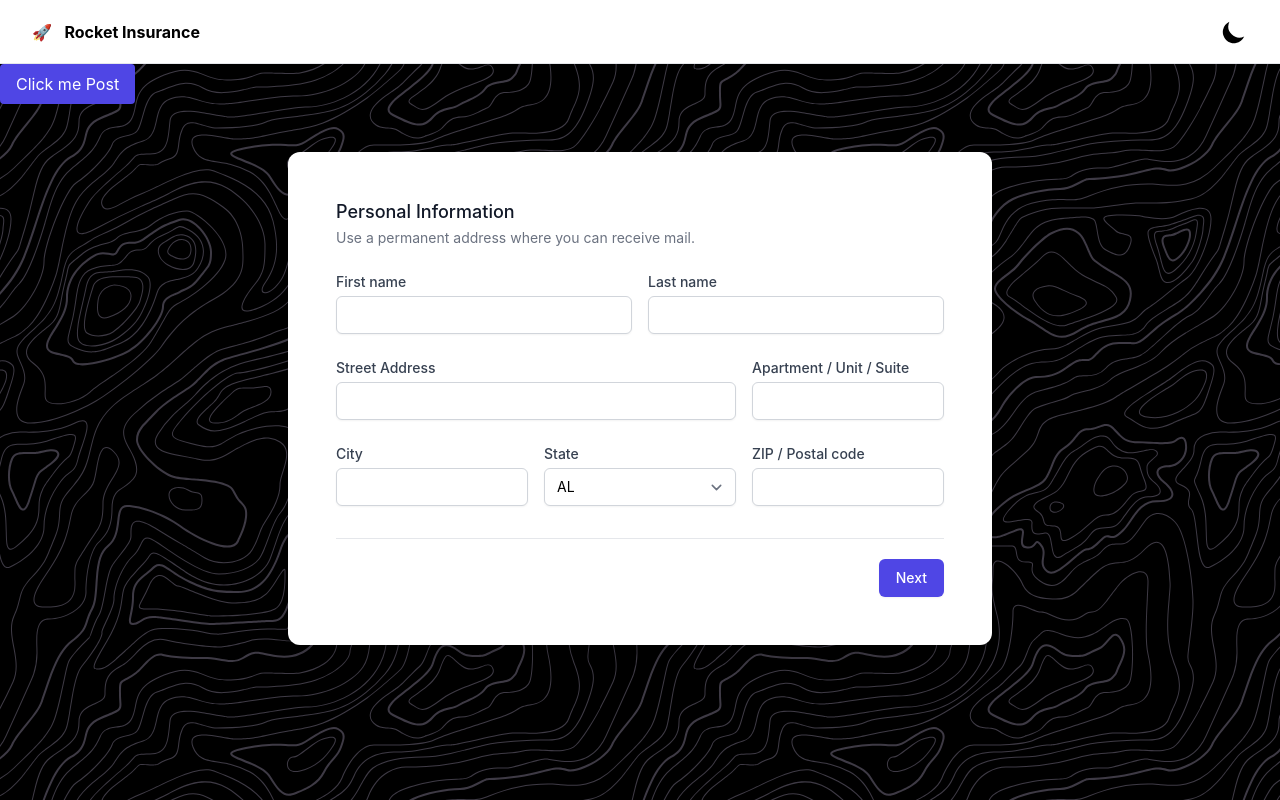
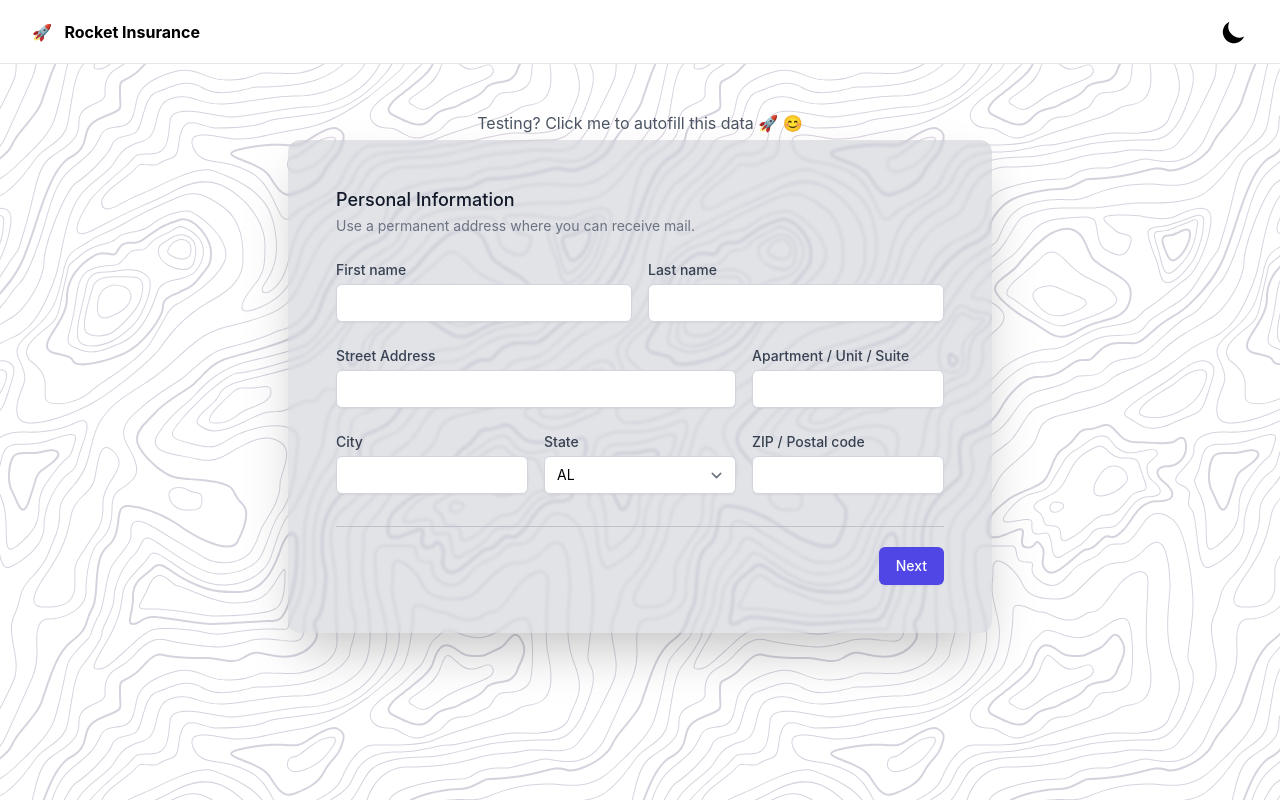
Before and after one commit to themattmayfield/Sure-Challenge, a Next.js app: page / in a window 1280 px wide. Built offline with nearby package versions, Linux system fonts and the light colour scheme.

Commit message:
ui updates

```diff
--- a/components/Breadcrumb.js
+++ b/components/Breadcrumb.js
@@ -6,9 +6,9 @@ const Breadcrumb = () => {
   return (
     <nav
       aria-label="Breadcrumb"
-      className="bg-white dark:bg-black md:border-b dark:border-sureGray"
+      className="bg-white dark:bg-black/90 border-b dark:border-sureGray"
     >
-      <div className="max-w-5xl mx-auto py-3 px-4 flex items-start sm:px-6 lg:px-8">
+      <div className="max-w-4xl mx-auto px-4 sm:px-6 lg:px-8 py-3 flex items-start">
         <a
           onClick={() => router.back()}
           href="#"
--- a/components/Layout.js
+++ b/components/Layout.js
@@ -1,10 +1,20 @@
-import React, { useState } from "react";
+import React, { useState, useEffect } from "react";
 import Header from "./Header";
 import Head from "next/head";
 import { bgStyle } from "styles/backgroundStyle";
 import { useTheme } from "next-themes";
 const Layout = ({ children, className, pageTitle }) => {
   const { systemTheme, setTheme, theme } = useTheme();
+  const [mounted, setMounted] = useState(false);
+
+  useEffect(() => {
+    setMounted(true);
+  }, []);
+
+  if (!mounted) return null;
+
+  const currentTheme = theme === "system" ? systemTheme : theme;
+
   return (
     <>
       {/* <Head>
@@ -14,7 +24,7 @@ const Layout = ({ children, className, pageTitle }) => {
       </Head> */}
       <div
         style={{
-          backgroundColor: theme === "dark" ? "white" : "black",
+          backgroundColor: currentTheme === "dark" ? "black" : "white",
           ...bgStyle,
         }}
         className={`${className} min-h-full`}
--- a/pages/index.js
+++ b/pages/index.js
@@ -2,7 +2,6 @@ import React, { useState } from "react";
 import Layout from "components/Layout";
 import States from "lib/States";
 import { useQuote } from "lib/quote";
-import { useRouter } from "next/router";
 
 export default function Ratings() {
   const { createQuoteHandler, setPremium, info } = useQuote();
@@ -46,8 +45,9 @@ export default function Ratings() {
 
   return (
     <Layout>
-      {/* {JSON.stringify(quote)} */}
-      <button
+      <div className="min-h-full flex flex-col justify-center py-12 px-4 sm:px-6 lg:px-8 max-w-3xl mx-auto">
+        <div className="flex justify-center mb-1">
+          <p
             onClick={() =>
               setState({
                 first_name: "Prairie",
@@ -61,24 +61,23 @@ export default function Ratings() {
                 },
               })
             }
-        className="bg-indigo-600 text-white rounded px-4 py-2"
+            className="animate-bounce hover:underline cursor-pointer text-gray-600 dark:text-gray-400/90"
           >
-        Click me Post
-      </button>
-
-      <div className="min-h-full flex flex-col justify-center py-12 px-4 sm:px-6 lg:px-8 max-w-3xl mx-auto">
-        <div className="w-full bg-white px-2 xs:px-8 sm:px-12 py-12 rounded-xl h-full flex flex-col justify-center shadow-xl overflow-hidden">
+            Testing? Click me to autofill this data 🚀 😊
+          </p>
+        </div>
+        <InfoFrost>
           <form
             onSubmit={submitData}
-            className="space-y-8 divide-y divide-gray-200"
+            className="space-y-8 divide-y divide-gray-400/50 dark:divide-gray-700"
           >
             <div className="space-y-8 divide-y divide-gray-200">
               <div>
                 <div>
-                  <h3 className="text-lg leading-6 font-medium text-gray-900">
+                  <h3 className="text-lg leading-6 font-medium text-gray-900 dark:text-gray-600">
                     Personal Information
                   </h3>
-                  <p className="mt-1 text-sm text-gray-500">
+                  <p className="mt-1 text-sm text-gray-500 dark:text-gray-400">
                     Use a permanent address where you can receive mail.
                   </p>
                 </div>
@@ -186,7 +185,7 @@ export default function Ratings() {
               </div>
             </div>
           </form>
-        </div>
+        </InfoFrost>
       </div>
     </Layout>
   );
@@ -196,14 +195,14 @@ const CustomInput = (props) => (
   <>
     <label
       htmlFor={props.htmlFor}
-      className="block text-sm font-medium text-gray-700"
+      className="block text-sm font-medium text-gray-700 dark:text-gray-500"
     >
       {props.label}
     </label>
     <div className="mt-1">
       <input
         {...props}
-        className="shadow-sm focus:ring-indigo-500 focus:border-indigo-500 block w-full sm:text-sm border-gray-300 rounded-md"
+        className="dark:bg-black shadow-sm focus:ring-indigo-500 focus:border-indigo-500 block w-full sm:text-sm border-gray-300 dark:border-sureGray rounded-md"
       />
     </div>
   </>
@@ -213,7 +212,7 @@ const CustomSelect = ({ value, onChange }) => (
   <>
     <label
       htmlFor="country"
-      className="block text-sm font-medium text-gray-700"
+      className="block text-sm font-medium text-gray-700 "
     >
       State
     </label>
@@ -221,7 +220,7 @@ const CustomSelect = ({ value, onChange }) => (
       <select
         id="region"
         name="region"
-        className="shadow-sm focus:ring-indigo-500 focus:border-indigo-500 block w-full sm:text-sm border-gray-300 rounded-md"
+        className="dark:bg-black shadow-sm focus:ring-indigo-500 focus:border-indigo-500 block w-full sm:text-sm border-gray-300 dark:border-sureGray rounded-md"
         value={value}
         onChange={onChange}
       >
@@ -232,3 +231,9 @@ const CustomSelect = ({ value, onChange }) => (
     </div>
   </>
 );
+
+const InfoFrost = ({ children }) => (
+  <div className="backdrop-blur-[1.5px] bg-gray-400/30 dark:bg-gray-900/30  bg-clip-padding w-full px-2 xs:px-8 sm:px-12 py-12 rounded-xl h-full flex flex-col justify-center shadow-2xl overflow-hidden">
+    {children}
+  </div>
+);
--- a/pages/quote.js
+++ b/pages/quote.js
@@ -12,28 +12,25 @@ export default function Ratings() {
   return (
     <Layout>
       <Breadcrumb />
-      <div className="max-w-4xl mx-auto py-12 px-4 bg-white sm:px-6 lg:px-8">
+      <div className="max-w-4xl mx-auto py-12 px-4 sm:px-6 lg:px-8">
         {/* Tiers */}
         {quote?.variable_options ? (
           <div className="space-y-12 lg:space-y-0 lg:grid lg:grid-cols-2 lg:gap-x-8">
             {Object.keys(quote.variable_options).map((item, idx) => {
               const quoteData = quote.variable_options[item];
               return (
-                <div
-                  key={quoteData.title}
-                  className="relative p-8 bg-white border border-gray-200 rounded-2xl shadow-sm flex flex-col"
-                >
+                <InfoFrost key={quoteData.title}>
                   <div className="flex-1">
-                    <h3 className="text-xl font-semibold text-gray-900">
+                    <h3 className="text-xl font-semibold text-gray-900 dark:text-gray-600">
                       {quoteData.title}
                     </h3>
 
-                    <p className="mt-6 text-gray-500">
+                    <p className="mt-4 text-gray-500 dark:text-gray-400">
                       {quoteData.description}
                     </p>
                   </div>
                   <div className="mt-6">
-                    <label className="block text-sm font-medium text-gray-700">
+                    <label className="block text-sm font-medium text-gray-700 ">
                       {quoteData.title === "Deductible"
                         ? "Deductible"
                         : "Collision Limit"}
@@ -44,7 +41,7 @@ export default function Ratings() {
                         name={item}
                         value={quote.variable_selections[item]}
                         onChange={updatePremiumHandler}
-                        className="shadow-sm focus:ring-indigo-500 focus:border-indigo-500 block w-full sm:text-sm border-gray-300 rounded-md"
+                        className="dark:bg-black shadow-sm focus:ring-indigo-500 focus:border-indigo-500 block w-full sm:text-sm border-gray-300 dark:border-sureGray rounded-md"
                       >
                         {quoteData?.values.map((option) => (
                           <option key={option} value={option}>
@@ -54,7 +51,7 @@ export default function Ratings() {
                       </select>
                     </div>
                   </div>
-                </div>
+                </InfoFrost>
               );
             })}
           </div>
@@ -81,3 +78,9 @@ const CustomSelect = ({ label, options }) => (
     </div>
   </>
 );
+
+const InfoFrost = ({ children }) => (
+  <div className="backdrop-blur-[1.5px] bg-gray-400/30 dark:bg-gray-900/30  bg-clip-padding relative p-8 rounded-2xl shadow-2xl flex flex-col">
+    {children}
+  </div>
+);
```
Also changed, not shown: components/PageUtils.js (deleted, +0 -22 lines). Lines whose indentation alone changed are shown as unchanged.
